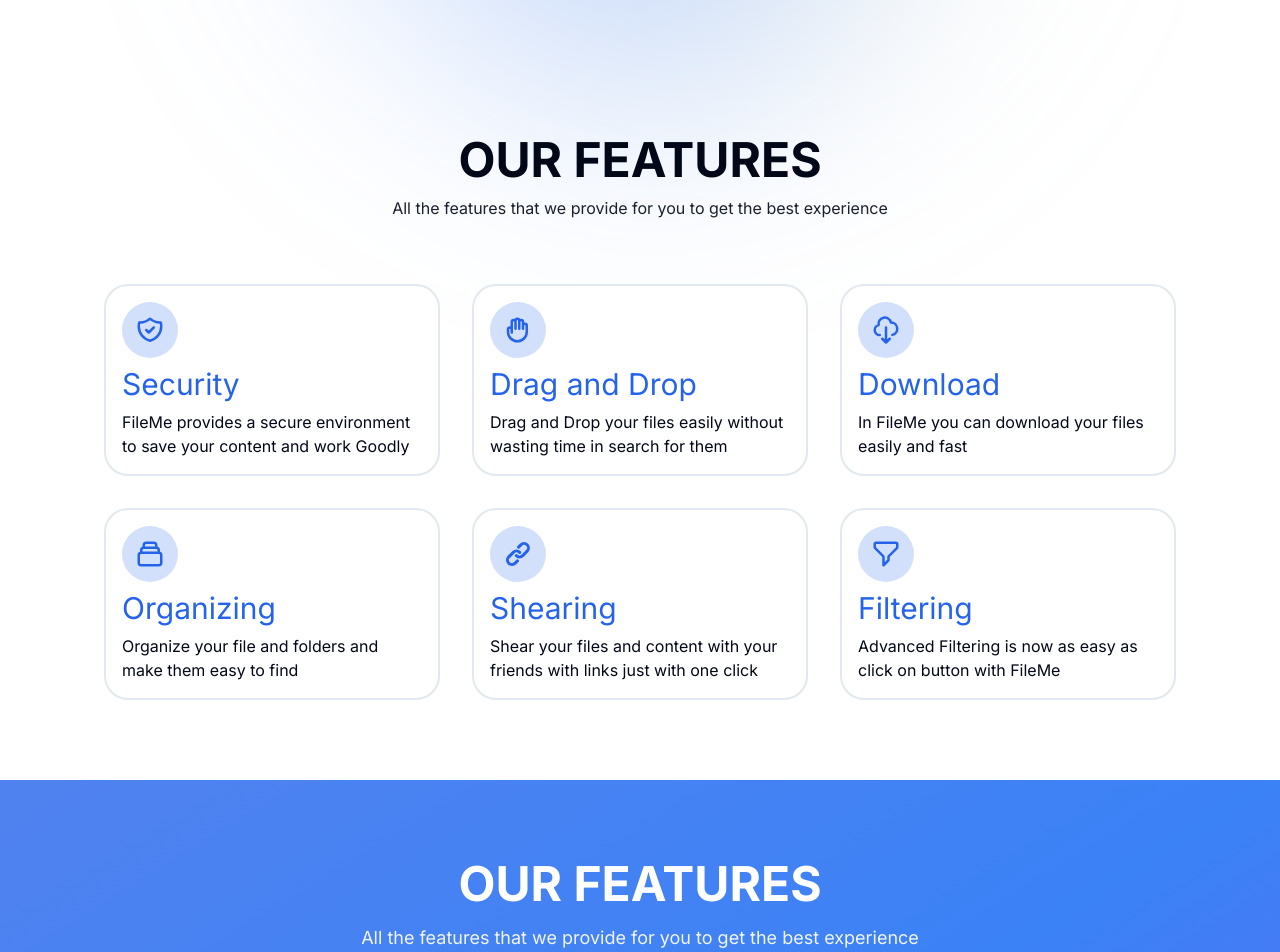
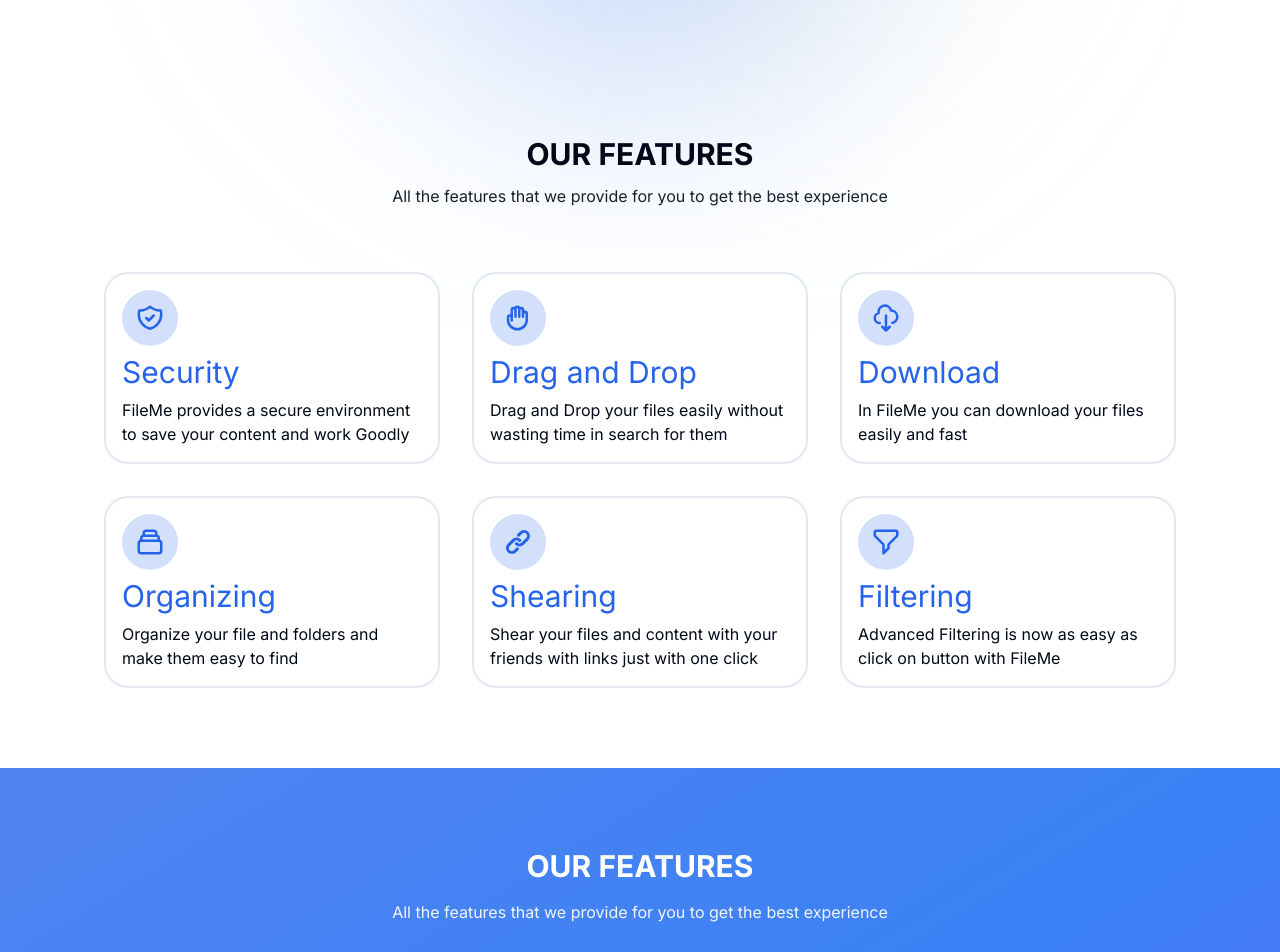
Before and after one commit to MESSELMIyahya/Fileme, a Next.js app: page / in a window 1280 px wide. Shown: the part 600-1552 px from the top of the page. Built offline with nearby package versions, Linux system fonts and the light colour scheme.

Commit message:
Change the Title and the Description in the sections

```diff
--- a/src/app/(landing)/_components/FeaturesSection.tsx
+++ b/src/app/(landing)/_components/FeaturesSection.tsx
@@ -29,7 +29,7 @@ function FeaturesSection (){
     return (<section className="container flex flex-col gap-8 justify-center pb-20 pt-16 lg:pt-32">
 
         <div className="w-full flex flex-col items-center gap-3 mb-8">
-            <h3 className="lg:text-5xl text-3xl text-center font-bold uppercase text-foreground">Our Features</h3>
+            <h3 className="lg:text-3xl text-2xl text-center font-bold uppercase text-foreground">Our Features</h3>
             <p className="lg:text-base text-sm text-center text-card-foreground/90 ">All the features that we provide for you to get the best experience</p>
         </div>
 
--- a/src/app/(landing)/_components/HeroSection.tsx
+++ b/src/app/(landing)/_components/HeroSection.tsx
@@ -7,11 +7,11 @@ import {HiChevronRight} from 'react-icons/hi'
 function HeroSection (){
 
 
-    return (<section className="container relative flex justify-center pb-20 pt-16 lg:pt-32">
+    return (<section className="container  relative flex justify-center pb-20 pt-16 lg:pt-32">
 
             <div style={{
                 backgroundImage:"linear-gradient(89.67deg, rgba(89, 150, 255, 0.2) 2.77%, rgba(12, 91, 228, 0.3) 55.21%, rgba(255, 246, 162, 0.3) 105.51%)"
-            }} className="size-[26em] lg:size-[40em] -z-[1] absolute top-1/2 left-1/2 rounded-full -translate-x-1/2 -translate-y-1/2 blur-[130px]">
+            }} className="size-[24em] sm:size-[26em] lg:size-[40em] -z-[1] absolute top-1/2 left-1/2 rounded-full -translate-x-1/2 -translate-y-1/2 blur-[130px]">
 
             </div>
 
--- a/src/app/(landing)/_components/ShowcaseSection.tsx
+++ b/src/app/(landing)/_components/ShowcaseSection.tsx
@@ -12,7 +12,7 @@ interface  ViewCardProps {
 
 function ViewCard ({text,selected,onClick}:ViewCardProps){
 
-    return (<button onClick={onClick} className={twMerge("w-full lg:w-[15em] p-6 lg:p-4 text-left lg:text-center rounded-xl border transition-colors border-transparent",selected?'border-border/20 border bg-background/20 cursor-default pointer-events-none':'bg-background/5 hover:bg-background/10 cursor-pointer')}>
+    return (<button onClick={onClick} className={twMerge("w-full lg:w-[15em] p-6 lg:p-4 text-left lg:text-center rounded-xl border transition-colors border-transparent outline-none focus-visible:ring-2 focus-visible:ring-primary",selected?'border-border/20 border bg-background/20 cursor-default pointer-events-none':'bg-background/5 hover:bg-background/10 cursor-pointer')}>
         <h4 className="text-3xl lg:text-2xl font-semibold text-card">{text}</h4>
     </button>)
 }
@@ -26,8 +26,8 @@ function ShowcaseSection() {
         <div className="container">
 
             <div className="w-full flex flex-col items-center gap-4 mb-12">
-                <h3 className="lg:text-5xl text-4xl text-center font-bold uppercase text-white">Our Features</h3>
-                <p className="lg:text-lg text-base text-center text-secondary ">All the features that we provide for you to get the best experience</p>
+                <h3 className="lg:text-3xl text-2xl text-center font-bold uppercase text-white">Our Features</h3>
+                <p className="lg:text-base text-sm text-center text-secondary ">All the features that we provide for you to get the best experience</p>
             </div>
 
             <div className="w-full flex flex-col lg:flex-row justify-center gap-4">
```
